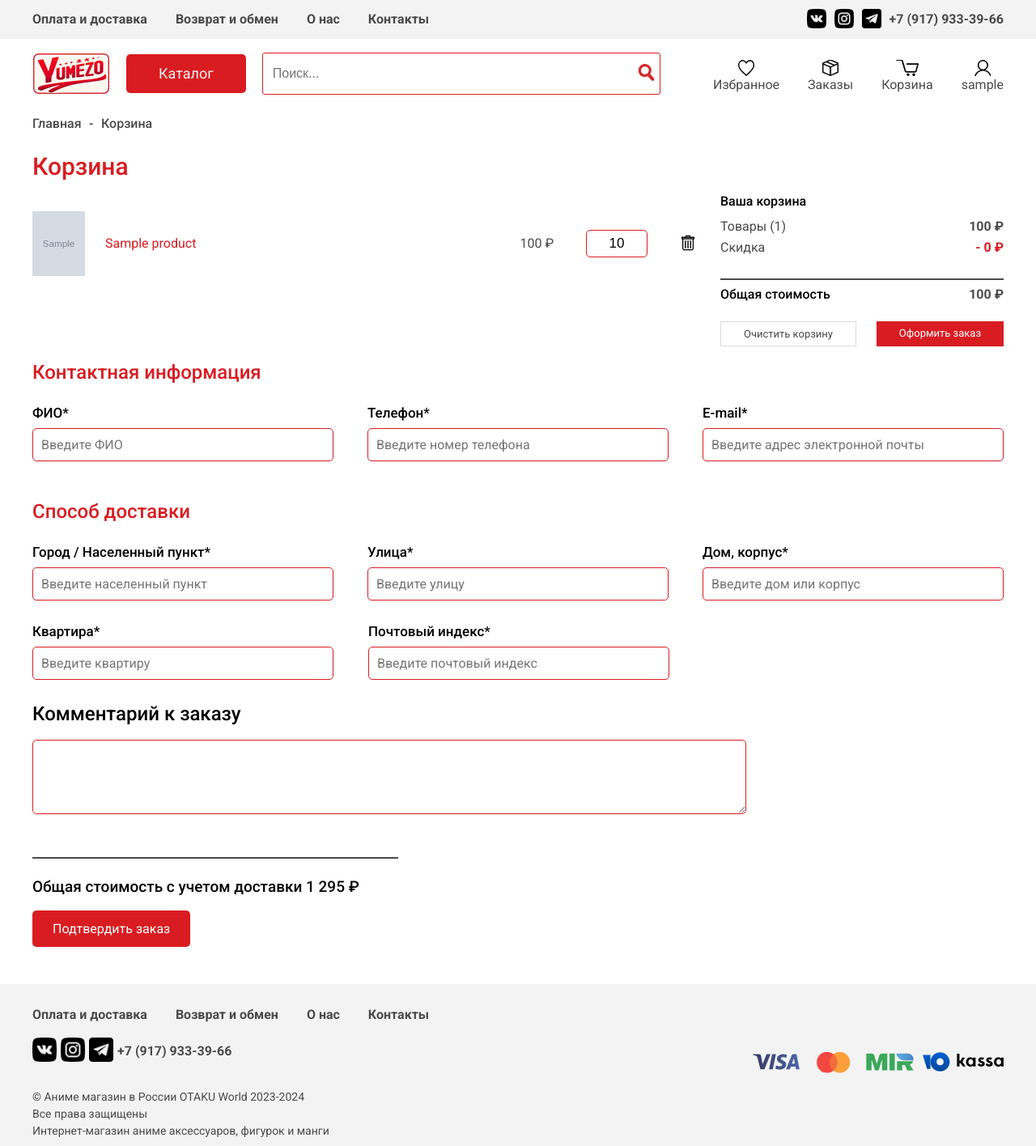
After one commit to katsuyorii/yumezo, a Django app: page /accounts/cart/ in a window 1280 px wide. The commit adds this page. Shown: the whole page at 81% size. Run offline with Django 5.2, Linux system fonts and the light colour scheme; a user stored in the database is signed in; tables that the repository leaves empty hold one stand-in row (values such as "Sample post"); grey boxes marked "Sample" are stand-in pictures; parts of the project's set-up code (start-up, migrations or seed data) failed here and were passed over.

Commit message:
Create cart user model and add cart page and view base structure

```diff
--- a/catalog/admin.py
+++ b/catalog/admin.py
@@ -1,5 +1,5 @@
 from django.contrib import admin
-from .models import Category, Genre, Source, Product, Property, ProductProperty, Comment, Favorites
+from .models import Category, Genre, Source, Product, Property, ProductProperty, Comment, Favorites, Cart
 
 admin.site.register(Category)
 admin.site.register(Genre)
@@ -9,3 +9,4 @@ admin.site.register(Property)
 admin.site.register(ProductProperty)
 admin.site.register(Comment)
 admin.site.register(Favorites)
+admin.site.register(Cart)
--- a/catalog/models.py
+++ b/catalog/models.py
@@ -205,3 +205,25 @@ class Favorites(models.Model):
     class Meta:
         verbose_name = 'Избранное пользователя'
         verbose_name_plural = 'Избранное пользователей'
+
+
+'''
+    Модель описывающая корзину пользователя
+'''
+class Cart(models.Model):
+    product = models.ForeignKey(verbose_name='Продукт', to=Product, on_delete=models.CASCADE)
+    user = models.ForeignKey(verbose_name='Пользователь', to=User, on_delete=models.CASCADE)
+    amount = models.PositiveIntegerField(verbose_name='Количество', default=1)
+
+    def __str__(self):
+        return f'{self.user.username} | {self.product.name} | {self.amount}'
+
+    def total_price_not_sale(self):
+        return self.amount * self.product.price
+
+    def total_price_sale(self):
+        return self.amount * self.product.price_discount()
+
+    class Meta:
+        verbose_name = 'Корзина пользователя'
+        verbose_name_plural = 'Корзины пользователей'
--- a/templates/base.html
+++ b/templates/base.html
@@ -64,7 +64,7 @@
                             </a>
                         </div>
                         <div class="main-row-right-item">
-                            <a class="main-row-right-item-link" href="#">
+                            <a class="main-row-right-item-link" href="{% url 'cart' %}">
                                 <img class="main-row-right-item-img-cart" src="{% static 'img/icons/icon-cart.png' %}" alt="Cart">
                                 <p class="main-row-right-item-text">Корзина</p>
                             </a>
--- a/templates/profile-menu.html
+++ b/templates/profile-menu.html
@@ -9,8 +9,7 @@
         {% endif %}
     </span>
     <a class="profile-row-links-a" href="#">История заказов</a>
-    <a class="profile-row-links-a" href="#">Контакты</a>
     <a class="profile-row-links-a" href="{% url 'favorites' %}">Избранное</a>
-    <a class="profile-row-links-a" href="#">Корзина</a>
+    <a class="profile-row-links-a" href="{% url 'cart' %}">Корзина</a>
     <a class="profile-row-links-a" href="{% url 'logout' %}">Выход</a>
 </div>
--- /dev/null
+++ b/users/templates/users/cart.html
@@ -0,0 +1,123 @@
+{% extends "base.html" %}
+{% load static %}
+
+{% block content %}
+<div class="catalog-list-main-row-link">
+    <a class="catalog-list-main-row-link-item" href="{% url 'index' %}">Главная</a>
+    <p>-</p>
+    <a class="catalog-list-main-row-link-item" href="{% url 'cart' %}">Корзина</a>
+</div>
+<h1 class="catalog-list-main-title">Корзина</h1>
+{% if not carts.exists %}
+<div class="cart-empty">
+    <p class="cart-empty-text">В корзине ничего нет</p>
+</div>
+{% else %}
+<div class="super-cart-row">
+    <div class="super-cart-row-left">
+        {% for cart in carts %}
+            <div class="cart-row">
+                <div class="cart-row-left">
+                    <div class="cart-row-left-item">
+                        <div class="cart-row-left-item-left">
+                            <img src="{{ cart.product.image.url }}" alt="Item" class="cart-row-left-item-left-img">
+                            <div class="cart-row-left-item-left-div">
+                                <a href="{{ cart.product.get_absolute_url }}" class="cart-row-left-item-left-name">{{ cart.product.name }}</a>
+                                {% if cart.product.discount %}
+                                <p class="cart-row-left-item-left-sale">Скидка {{ cart.product.discount }}%</p>
+                                {% endif %}
+                            </div>
+                        </div>
+                        <div class="cart-row-left-item-right">
+                            <div class="cart-row-left-item-right-price-div">
+                                {% if cart.product.discount %}
+                                <p class="cart-row-left-item-right-price-red">{{ cart.total_price_not_sale }} ₽</p>
+                                <p class="cart-row-left-item-right-price-through">{{ cart.total_price_sale }} ₽</p>
+                                {% else %}
+                                <p class="cart-row-left-item-right-price">{{ cart.total_price_not_sale }} ₽</p>
+                                {% endif %}
+                            </div>
+                            <input class="cart-row-left-item-right-count" type="text" value='{{ cart.amount }}'>
+                            <a href="#"><img class="cart-row-left-item-right-img" src="{% static 'img/icons/icon-delete-cart.png' %}" alt="Delete"></a>
+                        </div>
+                    </div>
+                </div>
+            </div>
+        {% endfor %}
+    </div>
+    <div class="super-cart-row-right">
+        <div class="cart-row-right">
+            <p class="cart-row-right-title">Ваша корзина</p>
+            <div class="cart-row-right-products">
+                <p class="cart-row-right-product-title">Товары ({{ amount_products }})</p>
+                <p class="cart-row-right-product-price">{{ all_products_price }} ₽</p>
+            </div>
+            <div class="cart-row-right-sales">
+                <p class="cart-row-right-product-title">Скидка</p>
+                <p class="cart-row-right-product-price-sale">- {{ all_products_sale }} ₽</p>
+            </div>
+            <div class="cart-row-right-line"></div>
+            <div class="cart-row-right-sum">
+                <p class="cart-row-right-title">Общая стоимость</p>
+                <p class="cart-row-right-product-price">{{ all_products_price_discounted }} ₽</p>
+            </div>
+            <div class="cart-row-right-btns">
+                <a href="#" class="cart-row-right-btns-clear">Очистить корзину</a>
+                <a href="#" class="cart-row-right-btns-oform">Оформить заказ</a>
+            </div>
+        </div>
+    </div>
+</div>
+
+<div class="cart-contacts-info">
+    <h1 class="cart-contacts-info-title">Контактная информация</h1>
+    <div class="cart-contacts-info-row">
+        <div class="cart-contacts-info-row-item">
+            <div class="cart-contacts-info-row-item-title">ФИО*</div>
+            <input placeholder="Введите ФИО" class="cart-contacts-info-row-item-input" type="text">
+        </div>
+        <div class="cart-contacts-info-row-item">
+            <div class="cart-contacts-info-row-item-title">Телефон*</div>
+            <input placeholder="Введите номер телефона" class="cart-contacts-info-row-item-input" type="text">
+        </div>
+        <div class="cart-contacts-info-row-item">
+            <div class="cart-contacts-info-row-item-title">E-mail*</div>
+            <input placeholder="Введите адрес электронной почты" class="cart-contacts-info-row-item-input" type="text">
+        </div>
+    </div>
+</div>
+
+<div class="cart-contacts-delivery">
+    <h1 class="cart-contacts-info-title">Способ доставки</h1>
+    <div class="cart-contacts-info-row">
+        <div class="cart-contacts-info-row-item">
+            <div class="cart-contacts-info-row-item-title">Город / Населенный пункт*</div>
+            <input placeholder="Введите населенный пункт" class="cart-contacts-info-row-item-input" type="text">
+        </div>
+        <div class="cart-contacts-info-row-item">
+            <div class="cart-contacts-info-row-item-title">Улица*</div>
+            <input placeholder="Введите улицу" class="cart-contacts-info-row-item-input" type="text">
+        </div>
+        <div class="cart-contacts-info-row-item">
+            <div class="cart-contacts-info-row-item-title">Дом, корпус*</div>
+            <input placeholder="Введите дом или корпус" class="cart-contacts-info-row-item-input" type="text">
+        </div>
+    </div>
+    <div class="cart-contacts-info-row-two">
+        <div class="cart-contacts-info-row-item">
+            <div class="cart-contacts-info-row-item-title">Квартира*</div>
+            <input placeholder="Введите квартиру" class="cart-contacts-info-row-item-input" type="text">
+        </div>
+        <div class="cart-contacts-info-row-item">
+            <div class="cart-contacts-info-row-item-title">Почтовый индекс*</div>
+            <input placeholder="Введите почтовый индекс" class="cart-contacts-info-row-item-input" type="text">
+        </div>
+    </div>
+    <h1 class="cart-contacts-info-comment-title">Комментарий к заказу</h1>
+    <textarea class="cart-contacts-info-comment" name="comment" id="comment"></textarea>
+    <div class="cart-contacts-info-line"></div>
+    <p class="cart-contacts-info-prices-title">Общая стоимость с учетом доставки 1 295 ₽</p>
+    <a href="#" class="cart-contacts-info-btn">Подтвердить заказ</a>
+</div>
+{% endif %}
+{% endblock content %}
--- a/users/urls.py
+++ b/users/urls.py
@@ -1,5 +1,5 @@
 from django.urls import path
-from .views import LoginUserView, RegistrationUserView, ProfileUserView, LogoutUserView, ChangePasswordUserView, EditInfoUserView, ActivateEmailDoneView, ActivateEmailCheckView, ActivateEmailConfirmView, ActivateEmailErrorView, ActivateEmailRepeatSendView, FavoritesUserView, FavoritesDeleteUserView, ForgotPasswordChangeView, ForgotPasswordEmailCheckView, ForgotPasswordEmailView
+from .views import LoginUserView, RegistrationUserView, ProfileUserView, LogoutUserView, ChangePasswordUserView, EditInfoUserView, ActivateEmailDoneView, ActivateEmailCheckView, ActivateEmailConfirmView, ActivateEmailErrorView, ActivateEmailRepeatSendView, FavoritesUserView, FavoritesDeleteUserView, ForgotPasswordChangeView, ForgotPasswordEmailCheckView, ForgotPasswordEmailView, CartUserView
 
 from django.contrib.auth.decorators import login_required
 
@@ -10,6 +10,8 @@ urlpatterns = [
     path('logout/', login_required(LogoutUserView.as_view()), name='logout'),
     path('change-password/', login_required(ChangePasswordUserView.as_view()), name='change_password'),
     path('profile-edit/', login_required(EditInfoUserView.as_view()), name='profile_edit'),
+
+    path('cart/', login_required(CartUserView.as_view()), name='cart'),
 
     path('favorites/', login_required(FavoritesUserView.as_view()), name='favorites'),
     path('delete-favorites/<int:favorites_id>', login_required(FavoritesDeleteUserView.as_view()), name='delete_favorites'),
--- a/users/views.py
+++ b/users/views.py
@@ -17,7 +17,7 @@ from .forms import LoginUserForm, RegistrationUserForm, ChangePasswordUserForm,
 from .models import User
 from .tasks import activate_email_task, forgot_password_email_task
 
-from catalog.models import Favorites
+from catalog.models import Favorites, Cart
 
 
 '''
@@ -350,3 +350,34 @@ class ForgotPasswordChangeView(FormView):
             context['title'] = 'Восстановление пароля'
 
             return context
+
+
+'''
+    Класс-представление для корзины пользователя
+'''
+class CartUserView(ListView):
+    model = Cart
+    template_name = 'users/cart.html'
+    context_object_name = 'carts'
+
+    def get_queryset(self):
+        queryset = Cart.objects.filter(user=self.request.user)
+
+        return queryset
+
+    def get_context_data(self, **kwargs):
+            context = super().get_context_data(**kwargs)
+            total_price = 0
+            total_sale = 0
+
+            for cart in self.object_list:
+                total_price += cart.amount * cart.product.price_discount() if cart.product.discount else  cart.amount * cart.product.price
+                total_sale += cart.amount * (cart.product.price_discount() - cart.product.price) if cart.product.discount else 0
+
+            context['title'] = 'Корзина'
+            context['amount_products'] = self.object_list.count()
+            context['all_products_price'] = total_price
+            context['all_products_sale'] = total_sale
+            context['all_products_price_discounted'] = total_price - total_sale
+
+            return context
```
Also changed, not shown: catalog/migrations/0004_cart.py (added).
